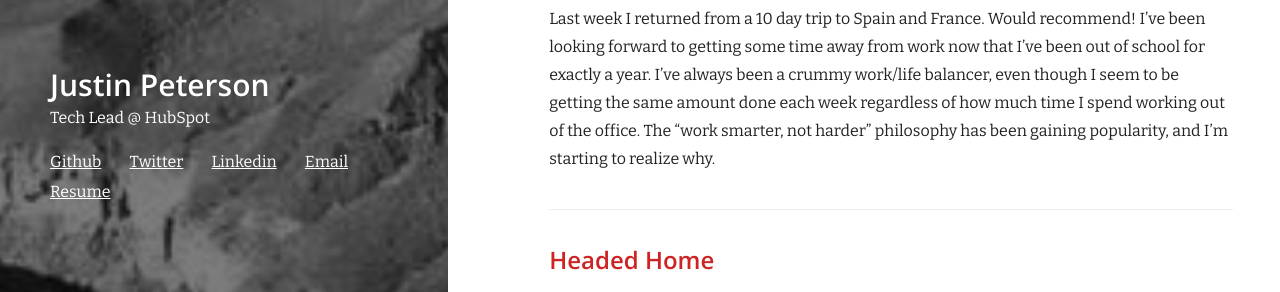
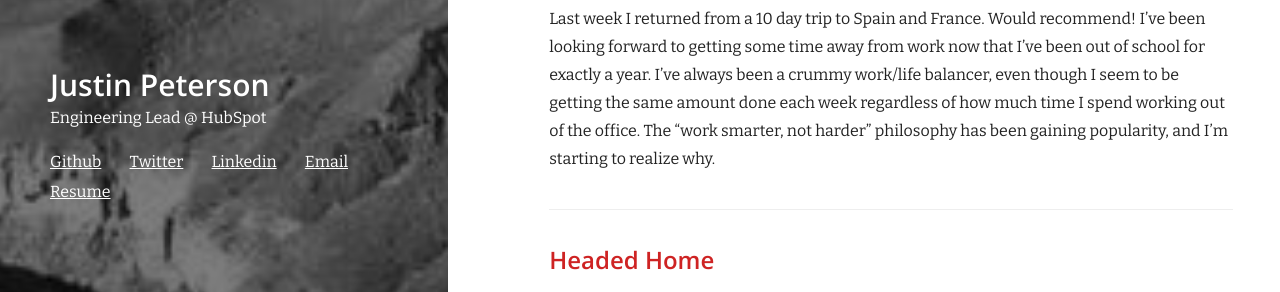
Before and after one commit to jmp3833/jmp3833.github.io, a Jekyll site: the page built from index.html, in a window 1280 px wide. Shown: the part 1061-1353 px from the top of the page. Built offline with Jekyll 4.4.1, drawn with Linux system fonts in a browser that asks for light colours; nearby versions of some CDN libraries.

Commit message:
Update title, no more hs embed

```diff
--- a/_config.yml
+++ b/_config.yml
@@ -1,6 +1,6 @@
 # Site settings
 title: 'Justin Peterson' # Your Title
-tagline: 'Tech Lead @ HubSpot'
+tagline: 'Engineering Lead @ HubSpot'
 sidebar_image: /images/cover.jpg
 261-image: /images/python-logo.png
 
--- a/_layouts/default.html
+++ b/_layouts/default.html
@@ -20,9 +20,4 @@
   <body>
     {{ content }}
   </body>
-  <footer>
-    <!-- Start of HubSpot Embed Code -->
-    <script type="text/javascript" id="hs-script-loader" async defer src="//js.hs-scripts.com/2323206.js"></script>
-    <!-- End of HubSpot Embed Code -->
-  </footer>
 </html>
```
